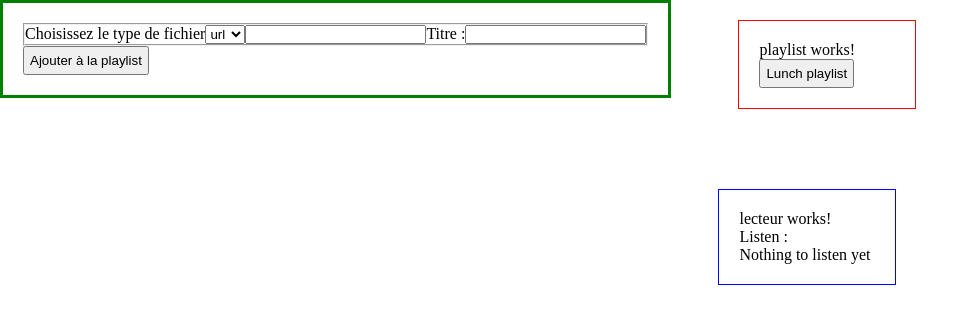
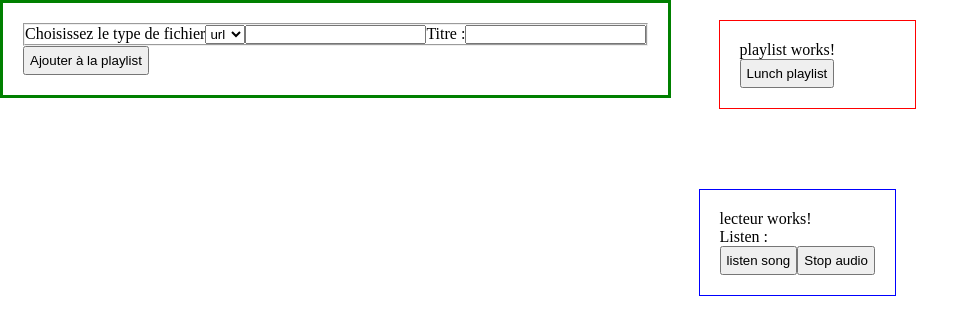
Before and after one commit to nicolaschapgier/Augular-audio, an Angular app: page / in a window 1280 px wide. Both pictures are taken after a click on the button "Lunch playlist". Shown: the top 334 px of the page, without its empty margins (0-979 px from the left). Built offline with nearby package versions, Linux system fonts and the light colour scheme.

Commit message:
it's working

```diff
--- a/src/app/lecteur/lecteur.component.html
+++ b/src/app/lecteur/lecteur.component.html
@@ -3,15 +3,17 @@
   <figure>
     <figcaption>
       Listen :
-      <p *ngIf="songToPlay">{{ songToPlay.title }}</p>
-      <p *ngIf="!songToPlay">Nothing to listen yet</p>
+      <p *ngIf="songsToPlay">{{ songsToPlay.title }}</p>
+      <p *ngIf="!songsToPlay">Nothing to listen yet</p>
     </figcaption>
 
-    <div *ngIf="songToPlay">
+    <div *ngIf="songsToPlay">
       <audio autoplay loop #audio>
-        <source [src]="songToPlay.inputValue" type="audio/mp3" />
+        <source [src]="audioSrc" type="audio/mp3" />
       </audio>
-      <button (click)="play()">Play</button>
+      <p>{{ audioTitle }}</p>
+      <button (click)="listenSong()">listen song</button>
+      <button (click)="stopAudio()">Stop audio</button>
     </div>
   </figure>
 </div>
--- a/src/app/lecteur/lecteur.component.ts
+++ b/src/app/lecteur/lecteur.component.ts
@@ -6,17 +6,47 @@ import { Component, Input } from '@angular/core';
   styleUrls: ['./lecteur.component.scss'],
 })
 export class LecteurComponent {
-  @Input() songToPlay!: any;
+  @Input() songsToPlay!: any;
+
+  songToPlay!: any;
+  audioSrc: string = '';
+  audioTitle: string = '';
+
+  currentSongArr: number = 0;
+  audio = new Audio();
 
   playAudio() {
-    let audio = new Audio();
-    audio.src = this.songToPlay.blobFile;
-    audio.load();
-    audio.play();
+    this.audio.src = this.audioSrc;
+    this.audio.load();
+    this.audio.play();
+
+    // à la fin du son, on incrémente l'index et on relance le son
+    this.audio.onended = () => {
+      this.currentSongArr++;
+      this.listenSong();
+    };
   }
 
-  play() {
-    console.log(this.songToPlay);
-    this.playAudio();
+  stopAudio() {
+    this.audio.pause();
   }
+
+  // quand on appuie sur play audio.src doit correspondre
+  // au blob
+  listenSong() {
+    // si l'index du son à jouer est inférieur à la taille du tableau de sons
+    if (this.currentSongArr < this.songsToPlay.length) {
+      // audioSrc === blob
+      this.audioSrc = this.songsToPlay[this.currentSongArr].blobFile;
+      this.audioTitle = this.songsToPlay[this.currentSongArr].title;
+      this.playAudio();
+    } else {
+      console.log('boucle');
+      // on revient au début
+      this.currentSongArr = 0;
+      this.listenSong();
+    }
+  }
+
+  // this.audio.onended = () +> {index++ playCurrentTrack}
 }
--- a/src/app/playlist/playlist.component.html
+++ b/src/app/playlist/playlist.component.html
@@ -28,4 +28,4 @@
   <!-- Tests -->
   <!-- ---- -->
 </div>
-<app-lecteur [songToPlay]="songToPlay"></app-lecteur>
+<app-lecteur [songsToPlay]="songsToPlay"></app-lecteur>
--- a/src/app/playlist/playlist.component.ts
+++ b/src/app/playlist/playlist.component.ts
@@ -9,10 +9,11 @@ export class PlaylistComponent {
   @Input() arrSongEmitFromForm!: any; // on récupère le tableau de chanson
 
   isPlaying: boolean = false;
-  songToPlay!: any;
+  songsToPlay!: any;
+  lecteurArr!: any; // tableau pour le lecteur
 
   songReceiveToPlay(e: any): void {
-    this.songToPlay = e;
+    this.songsToPlay = e;
   }
 
   deleteSong(index: number): void {
@@ -20,6 +21,12 @@ export class PlaylistComponent {
   }
 
   lunchPlaylist(): void {
-    console.log('coucou');
+    console.log('array de chanson ', this.arrSongEmitFromForm);
+    this.songsToPlay = this.arrSongEmitFromForm;
+    // this.songsToPlay.push(this.arrSongEmitFromForm);
+    // on push un index dans lecteur
+    // -- Observable ? -- //
+    // une fois que la chanson est terminée on push la suivante
+    // si il n'y a pas d'index suivant alors on revient à l'index 1
   }
 }
--- a/src/app/playlist/song/song.component.ts
+++ b/src/app/playlist/song/song.component.ts
@@ -1,5 +1,4 @@
 import { Component, EventEmitter, Input, Output } from '@angular/core';
-import { SongService } from '../song.service';
 
 @Component({
   selector: 'app-song',
```
Also changed, not shown: src/app/playlist/song.service.ts (deleted, +0 -14 lines), src/app/song-management.service.ts (added, +9 -0 lines).
